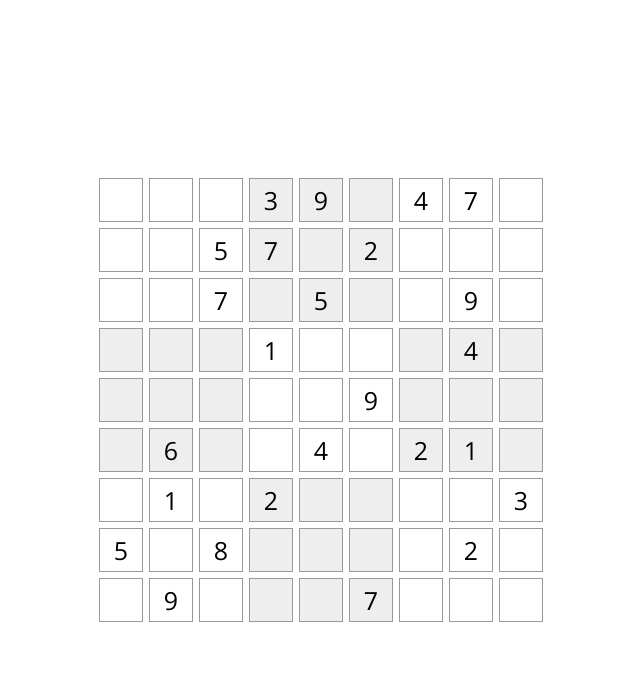
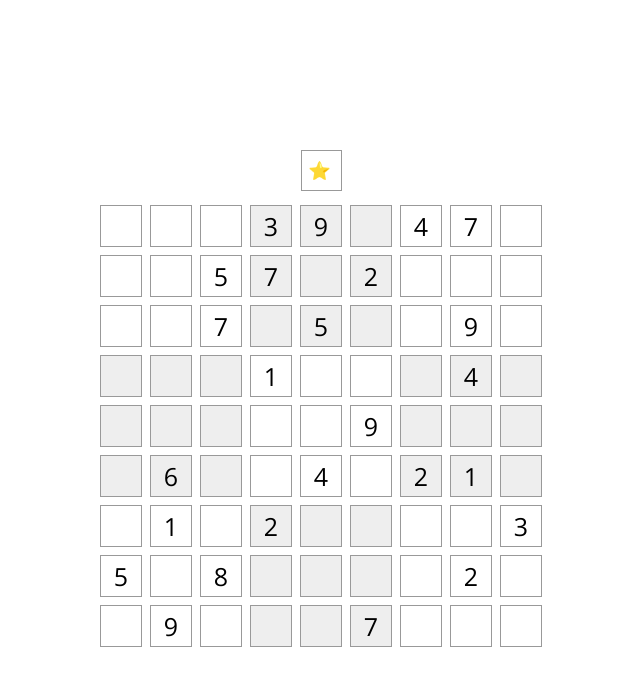
Before and after one commit to kevin940726/sudoku, a React app: page / in a window 1280 px wide. Shown: the top 686 px of the page, without its empty margins (319-959 px from the left). Built offline with nearby package versions, Linux system fonts and the light colour scheme.

Commit message:
add a temp newGame button

```diff
--- a/src/App.css
+++ b/src/App.css
@@ -4,4 +4,5 @@
   align-items: center;
   height: 100%;
   width: 100%;
+  flex-direction: column;
 }
--- a/src/App.js
+++ b/src/App.js
@@ -1,11 +1,13 @@
 import React, { Component } from 'react';
 import './App.css';
+import ControlBar from './containers/ControlBar';
 import Board from './components/Board';
 
 class App extends Component {
   render() {
     return (
       <div className="App">
+        <ControlBar />
         <Board />
       </div>
     );
--- a/src/actions/game.js
+++ b/src/actions/game.js
@@ -3,3 +3,5 @@ import { createAction } from 'redux-actions';
 export const insert = createAction('INSERT', (pos, num) => ({ pos, num }));
 
 export const insertNote = createAction('INSERT_NOTE', (pos, num) => ({ pos, num }));
+
+export const newGame = createAction('NEW_GAME');
--- a/src/components/Block.css
+++ b/src/components/Block.css
@@ -7,7 +7,7 @@
   background-clip: content-box;
   justify-content: center;
   align-items: center;
-  box-shadow: inset 0 0 0 3px #FFF, inset 0 0 0 4px #999;
+  box-shadow: inset 0 0 0 4px #FFF, inset 0 0 0 5px #999;
   font-size: 25px;
   line-height: 40px;
   color: #555;
--- /dev/null
+++ b/src/components/ControlBar.css
@@ -0,0 +1,27 @@
+.controlBar {
+  position: relative;
+  display: flex;
+  justify-content: space-between;
+  align-items: center;
+  text-align: center;
+  margin-bottom: 10px;
+}
+
+.newGameBtn {
+  height: 41px;
+  width: 41px;
+  padding: 0;
+  display: flex;
+  position: relative;
+  border: 1px solid #999;
+  font-size: 18px;
+  text-align: center;
+  justify-content: center;
+  align-items: center;
+  transition: background-color 0.15s ease-out;
+  background-color: #FFF;
+
+  &:hover {
+    background-color: rgba(245, 245, 245, 0.7);
+  }
+}
--- /dev/null
+++ b/src/components/ControlBar.js
@@ -0,0 +1,12 @@
+import React from 'react';
+import style from './ControlBar.css';
+
+const ControlBar = ({ newGame }) => (
+  <div className={style.controlBar}>
+    <button className={style.newGameBtn} onClick={newGame}>
+      <span style={{ marginLeft: '-3px' }}>⭐</span>
+    </button>
+  </div>
+);
+
+export default ControlBar;
--- /dev/null
+++ b/src/containers/ControlBar.js
@@ -0,0 +1,11 @@
+import { connect } from 'react-redux';
+import ControlBar from '../components/ControlBar';
+import { newGame } from '../actions/game';
+
+const mapDispatchToProps = (dispatch) => ({
+  newGame: () => {
+    dispatch(newGame());
+  },
+});
+
+export default connect(null, mapDispatchToProps)(ControlBar);
--- a/src/reducer.js
+++ b/src/reducer.js
@@ -10,6 +10,11 @@ const reducer = handleActions({
     ...state,
     game: state.game.insertNote(action.payload.pos, action.payload.num),
   }),
+
+  NEW_GAME: (state) => ({
+    ...state,
+    game: state.game.new(),
+  }),
 }, {
 
 });
```
